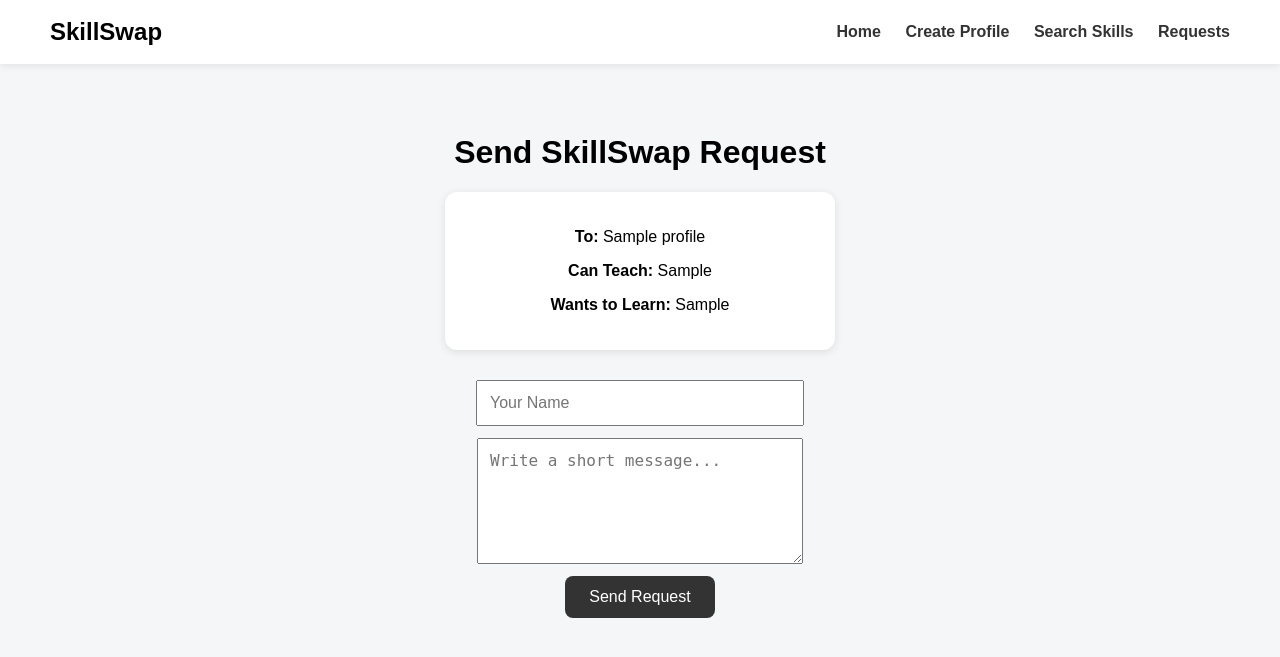
After one commit to rithanyaa-k17/skillswap, a Flask app: page /request/1 in a window 1280 px wide. The commit adds this page. Shown: the top 657 px of the page. Run offline with Flask 3, Linux system fonts and the light colour scheme; tables that the repository leaves empty hold one stand-in row (values such as "Sample post").

Commit message:
Prevent duplicate active requests

```diff
--- a/app.py
+++ b/app.py
@@ -59,5 +59,74 @@ def search_profiles():
         search_query=search_query
     )
 
+@app.route("/request/<int:profile_id>", methods=["GET", "POST"])
+def send_request(profile_id):
+    conn = get_db_connection()
+
+    profile = conn.execute(
+        "SELECT * FROM profiles WHERE id = ?",
+        (profile_id,)
+    ).fetchone()
+
+    if request.method == "POST":
+        requester_name = request.form.get("requester_name")
+        message = request.form.get("message")
+
+        existing_request = conn.execute(
+            """
+            SELECT * FROM requests
+            WHERE profile_id = ?
+            AND requester_name = ?
+            AND status != 'Rejected'
+            """,
+            (profile_id, requester_name)
+        ).fetchone()
+
+        if existing_request:
+            conn.close()
+            return render_template(
+                "request.html",
+                profile=profile,
+                error="You already have an active request for this profile. You can request again only if the previous request is rejected."
+            )
+
+        conn.execute(
+            """
+            INSERT INTO requests (profile_id, requester_name, message)
+            VALUES (?, ?, ?)
+            """,
+            (profile_id, requester_name, message)
+        )
+
+        conn.commit()
+        conn.close()
+
+        return redirect(url_for("view_requests"))
+
+    conn.close()
+
+    return render_template("request.html", profile=profile)
+
+@app.route("/requests")
+def view_requests():
+    conn = get_db_connection()
+
+    requests = conn.execute("""
+        SELECT
+            requests.id,
+            requests.requester_name,
+            requests.message,
+            requests.status,
+            profiles.name AS profile_name,
+            profiles.teach_skill,
+            profiles.learn_skill
+        FROM requests
+        JOIN profiles ON requests.profile_id = profiles.id
+    """).fetchall()
+
+    conn.close()
+
+    return render_template("requests.html", requests=requests)
+
 if __name__ == "__main__":
     app.run(debug=True)
--- a/static/style.css
+++ b/static/style.css
@@ -104,3 +104,21 @@ button {
   border-radius: 12px;
   box-shadow: 0 2px 8px rgba(0, 0, 0, 0.1);
 }
+textarea {
+  display: block;
+  width: 300px;
+  height: 100px;
+  padding: 12px;
+  margin: 12px auto;
+  font-size: 16px;
+  resize: vertical;
+}
+.error-message {
+  color: #b00020;
+  background-color: #ffe6e6;
+  padding: 12px;
+  width: 350px;
+  margin: 15px auto;
+  border-radius: 8px;
+  font-weight: bold;
+}
--- a/templates/base.html
+++ b/templates/base.html
@@ -14,6 +14,7 @@
         <a href="{{ url_for('home') }}">Home</a>
         <a href="{{ url_for('create_profile') }}">Create Profile</a>
         <a href="{{ url_for('search_profiles') }}">Search Skills</a>
+        <a href="{{ url_for('view_requests') }}">Requests</a>
       </div>
     </nav>
 
--- /dev/null
+++ b/templates/request.html
@@ -0,0 +1,25 @@
+{% extends "base.html" %} {% block content %}
+<div class="container">
+  <h1>Send SkillSwap Request</h1>
+
+  <div class="profile-card">
+    <p><strong>To:</strong> {{ profile.name }}</p>
+    <p><strong>Can Teach:</strong> {{ profile.teach_skill }}</p>
+    <p><strong>Wants to Learn:</strong> {{ profile.learn_skill }}</p>
+  </div>
+  {% if error %}
+  <p class="error-message">{{ error }}</p>
+  {% endif %}
+  <form method="POST">
+    <input type="text" name="requester_name" placeholder="Your Name" required />
+
+    <textarea
+      name="message"
+      placeholder="Write a short message..."
+      required
+    ></textarea>
+
+    <button type="submit">Send Request</button>
+  </form>
+</div>
+{% endblock %}
--- a/templates/search.html
+++ b/templates/search.html
@@ -21,6 +21,9 @@
     <p><strong>Name:</strong> {{ profile.name }}</p>
     <p><strong>Can Teach:</strong> {{ profile.teach_skill }}</p>
     <p><strong>Wants to Learn:</strong> {{ profile.learn_skill }}</p>
+    <a href="{{ url_for('send_request', profile_id=profile.id) }}" class="btn">
+      Send Request
+    </a>
   </div>
   {% endfor %} {% else %}
   <p>No matching profiles found.</p>
```
Also changed, not shown: database.py (+12 -1 lines), templates/requests.html (added, +18 -0 lines).
